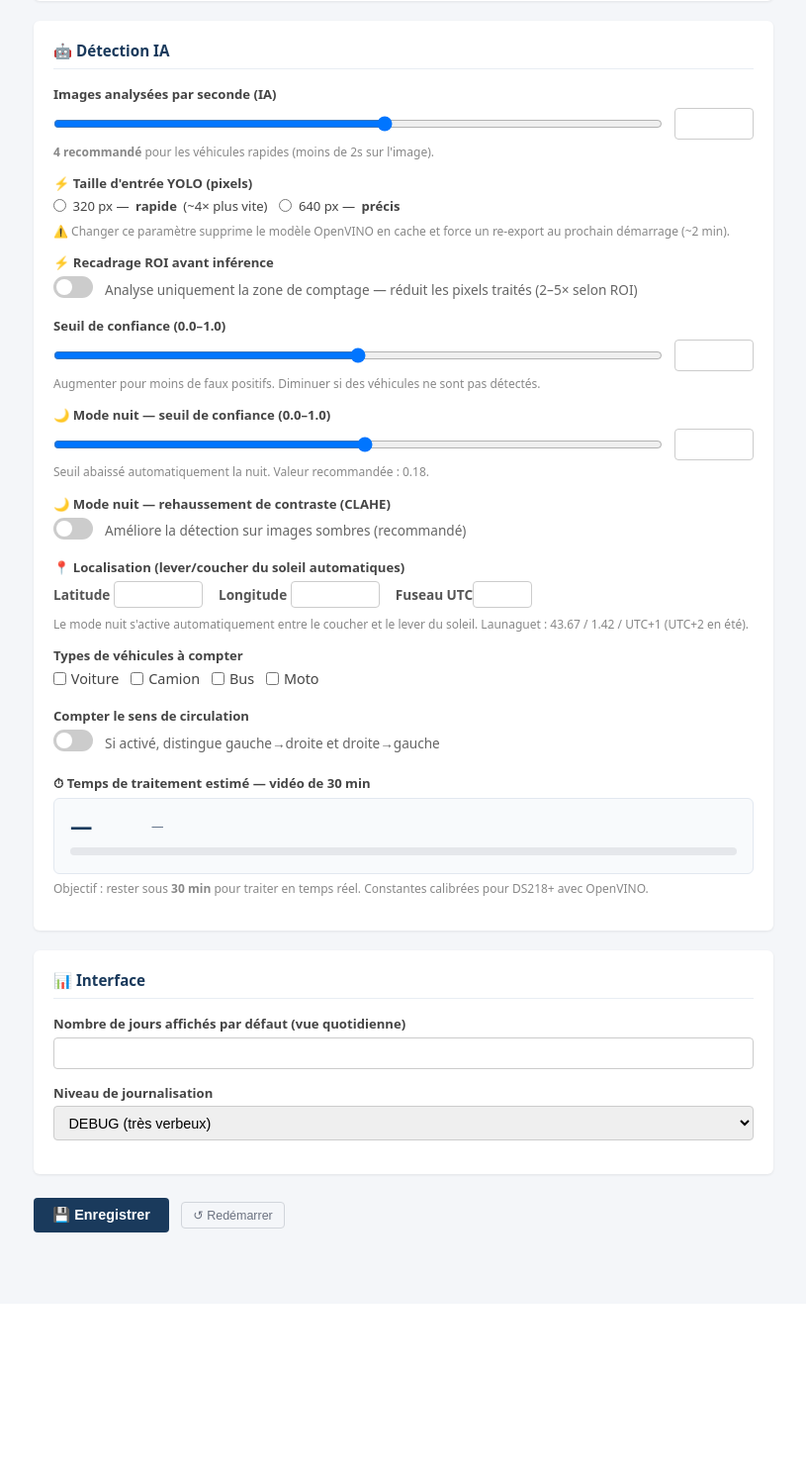
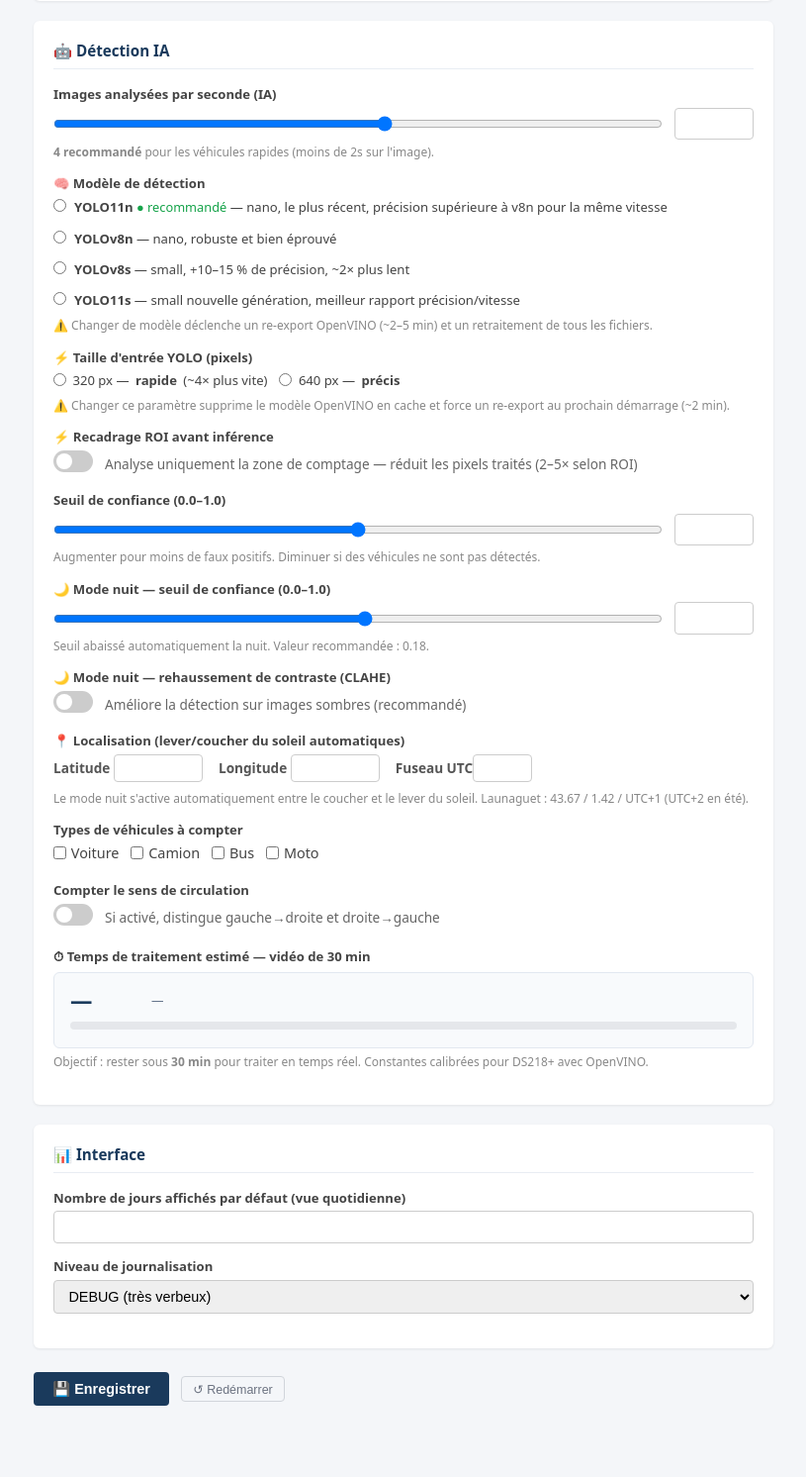
Before and after one commit to Mathiaspayet/comptage-vehicules, a Python web app: template src/templates/config.html in a window 1280 px wide. Shown: the part 1281-2773 px from the top of the page at 99% size, without its empty margins (232-1047 px from the left). Before the commit the page ends 2526 px from the top, so only its background shows below. Run offline with Jinja, Linux system fonts and the light colour scheme; the template is opened without the code that fills it, so the values that code supplies are empty.

Commit message:
feat(detector): modèle IA configurable (yolo11n / yolov8n / yolov8s / yolo11s) (#14)
Remplace le modèle yolov8n codé en dur par un paramètre model_name
configurable dans config.yaml et via l'interface web. Le cache OpenVINO
est nommé par modèle (yolo11n_openvino_model, etc.) pour pouvoir coexister.
Changer de modèle réinitialise le détecteur au prochain scan et déclenche
un retraitement complet (fingerprint). Défaut : yolo11n.

https://claude.ai/code/session_015vANpAogEnXDxyFEL3HAxZ

Co-authored-by: Claude <noreply@anthropic.com>

```diff
--- a/src/config.py
+++ b/src/config.py
@@ -28,6 +28,7 @@ DEFAULTS = {
     "detector": {
         "sample_fps": 4,
         "imgsz": 320,
+        "model_name": "yolo11n",
         "confidence_threshold": 0.35,
         "vehicle_classes": ["car", "motorcycle", "bus", "truck"],
         "count_direction": False,
@@ -186,6 +187,10 @@ class Config:
         return bool(self.get("detector", "count_direction"))
 
     @property
+    def model_name(self) -> str:
+        return self.get("detector", "model_name", default="yolo11n")
+
+    @property
     def model_dir(self) -> Path:
         return Path(self.get("detector", "model_dir"))
 
@@ -239,6 +244,7 @@ class Config:
             "line_p1": list(self.line_p1),
             "line_p2": list(self.line_p2),
             "roi_polygon": self.roi_polygon,
+            "model_name": self.model_name,
             "confidence_threshold": self.confidence_threshold,
             "vehicle_classes": sorted(self.vehicle_classes),
             "count_direction": self.count_direction,
--- a/src/config_editor.py
+++ b/src/config_editor.py
@@ -70,6 +70,7 @@ def create_config_blueprint(config: Config) -> Blueprint:
                 },
                 "detector": {
                     "sample_fps": float(data.get("detector_sample_fps", 4)),
+                    "model_name": data.get("model_name", "yolo11n"),
                     "imgsz": int(data.get("imgsz", 320)),
                     "confidence_threshold": float(data.get("confidence_threshold", 0.35)),
                     "night_confidence_threshold": float(data.get("night_confidence_threshold", 0.18)),
--- a/src/templates/config.html
+++ b/src/templates/config.html
@@ -164,6 +164,28 @@
                oninput="sync('detector_sample_fps_range', this.value); updateEstimate()">
       </div>
       <div class="hint"><strong>4 recommandé</strong> pour les véhicules rapides (moins de 2s sur l'image).</div>
+    </div>
+    <div class="field">
+      <label>🧠 Modèle de détection</label>
+      <div style="display:flex;flex-direction:column;gap:.45rem;margin-top:.25rem">
+        <label style="display:flex;align-items:baseline;gap:.5rem;font-weight:normal;cursor:pointer">
+          <input type="radio" name="model_name" value="yolo11n" style="margin-top:.15rem">
+          <span><strong>YOLO11n</strong> <span style="color:#16a34a;font-size:.8rem">● recommandé</span> — nano, le plus récent, précision supérieure à v8n pour la même vitesse</span>
+        </label>
+        <label style="display:flex;align-items:baseline;gap:.5rem;font-weight:normal;cursor:pointer">
+          <input type="radio" name="model_name" value="yolov8n" style="margin-top:.15rem">
+          <span><strong>YOLOv8n</strong> — nano, robuste et bien éprouvé</span>
+        </label>
+        <label style="display:flex;align-items:baseline;gap:.5rem;font-weight:normal;cursor:pointer">
+          <input type="radio" name="model_name" value="yolov8s" style="margin-top:.15rem">
+          <span><strong>YOLOv8s</strong> — small, +10–15 % de précision, ~2× plus lent</span>
+        </label>
+        <label style="display:flex;align-items:baseline;gap:.5rem;font-weight:normal;cursor:pointer">
+          <input type="radio" name="model_name" value="yolo11s" style="margin-top:.15rem">
+          <span><strong>YOLO11s</strong> — small nouvelle génération, meilleur rapport précision/vitesse</span>
+        </label>
+      </div>
+      <div class="hint">⚠️ Changer de modèle déclenche un re-export OpenVINO (~2–5 min) et un retraitement de tous les fichiers.</div>
     </div>
     <div class="field">
       <label for="imgsz">⚡ Taille d'entrée YOLO (pixels)</label>
@@ -361,6 +383,9 @@ async function loadConfig() {
 
   setVal('detector_sample_fps',       data.detector?.sample_fps);
   setVal('detector_sample_fps_range', data.detector?.sample_fps);
+  // model_name radio
+  const modelName = data.detector?.model_name || 'yolo11n';
+  document.querySelectorAll('input[name=model_name]').forEach(r => { r.checked = r.value === modelName; });
   // imgsz radio
   const imgsz = data.detector?.imgsz || 320;
   document.getElementById('imgsz_320').checked = imgsz !== 640;
@@ -407,6 +432,7 @@ async function saveConfig() {
     min_motion_area:          document.getElementById('min_motion_area').value,
     segment_padding_seconds:  document.getElementById('segment_padding_seconds').value,
     detector_sample_fps:      document.getElementById('detector_sample_fps').value,
+    model_name:                    document.querySelector('input[name=model_name]:checked')?.value || 'yolo11n',
     confidence_threshold:          document.getElementById('confidence_threshold').value,
     imgsz:                         parseInt(document.querySelector('input[name=imgsz]:checked')?.value || '320'),
     roi_crop:                      document.getElementById('roi_crop').checked,
```
Also changed, not shown: src/detector.py (+18 -16 lines), src/main.py (+8 -2 lines).
